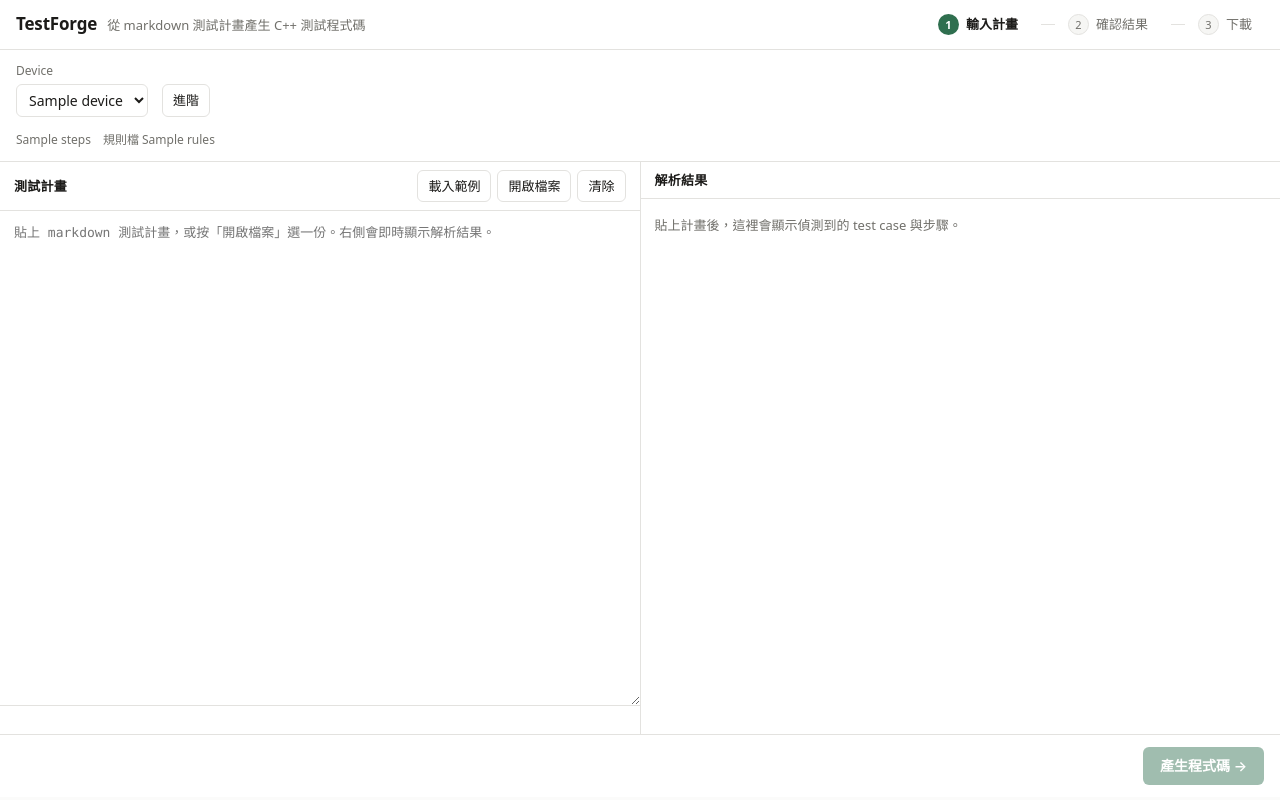
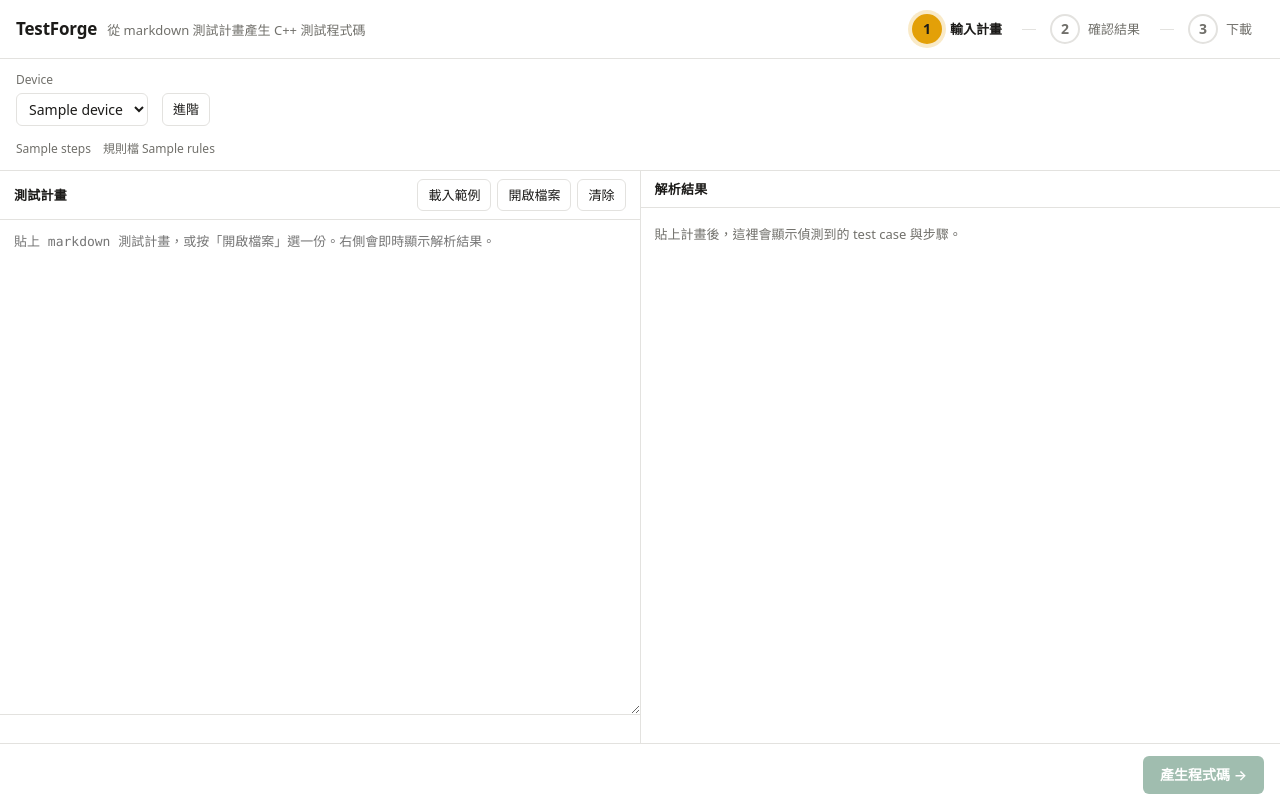
Before and after one commit to JonasHuang178/TestForge, a Python web app: template src/testforge/web/templates/index.html in a window 1280 px wide. Before the commit the page ends 785 px from the top, so only its background shows below. Run offline with Jinja, Linux system fonts and the light colour scheme; the template is opened without the code that fills it: most values are stand-ins (such as "Sample title", 1, 10 or a date in 2020).

Commit message:
Make the step circles carry the state, amber for the current one
The stepper's circles were small and green, the same colour the primary
button and the completed state already use, so the current step did not
stand out from a finished one. The circles are now the stepper's main
element: the one you are on is amber with a soft ring, finished ones
turn into a green tick, and the rest stay a grey outline.

The digit is wrapped so the tick replaces it rather than sitting beside
it on a completed step.

Verified in both colour schemes that the right circle is amber at each
of the three steps, measured after the transition settles rather than
during it.

Co-Authored-By: Claude Opus 5 <noreply@anthropic.com>
Claude-Session: https://claude.ai/code/session_01916pMKhEDzY1E3HAPa7im4

```diff
--- a/src/testforge/web/static/app.css
+++ b/src/testforge/web/static/app.css
@@ -6,6 +6,10 @@
   --muted: #71706b;
   --accent: #2f6f4f;
   --accent-text: #ffffff;
+  /* The step you are on. Dark text on amber, so the number stays readable. */
+  --step-current: #e3a008;
+  --step-current-text: #1c1b19;
+  --step-current-ring: rgba(227, 160, 8, 0.22);
   --error: #a8372c;
   --error-bg: #fdf0ee;
   --warn: #8a6111;
@@ -32,6 +36,9 @@
     --muted: #9a9892;
     --accent: #4f9f74;
     --accent-text: #0f1011;
+    --step-current: #f0b429;
+    --step-current-text: #17181a;
+    --step-current-ring: rgba(240, 180, 41, 0.18);
     --error: #e88578;
     --error-bg: #2c1f1d;
     --warn: #ddb45f;
@@ -80,13 +87,13 @@ body {
 .brand .muted { font-size: 13px; }
 
 .stepper {
-  display: flex; align-items: center; gap: 6px;
+  display: flex; align-items: center; gap: 4px;
   list-style: none; margin: 0; padding: 0;
   font-size: 13px; color: var(--muted);
 }
 .stepper li {
-  display: flex; align-items: center; gap: 7px;
-  padding: 4px 12px 4px 5px;
+  display: flex; align-items: center; gap: 8px;
+  padding: 4px 12px 4px 4px;
   border-radius: 999px;
 }
 /* The connector is drawn on the item rather than between them, so wrapping
@@ -95,21 +102,33 @@ body {
   content: ""; width: 14px; height: 1px;
   background: var(--border); margin-right: 6px;
 }
+/* The circle carries the state; the label beside it is a caption. */
 .stepper .n {
   display: inline-grid; place-items: center;
-  width: 21px; height: 21px; border-radius: 50%;
-  background: var(--code-bg); color: var(--muted);
-  font-size: 11px; font-variant-numeric: tabular-nums;
-  border: 1px solid var(--border);
+  width: 30px; height: 30px; border-radius: 50%;
+  background: var(--surface); color: var(--muted);
+  font-size: 14px; font-weight: 600; font-variant-numeric: tabular-nums;
+  border: 2px solid var(--border);
+  transition: background 120ms ease, border-color 120ms ease, color 120ms ease;
 }
+
 .stepper li.current { color: var(--text); font-weight: 600; }
 .stepper li.current .n {
-  background: var(--accent); color: var(--accent-text); border-color: transparent;
+  background: var(--step-current);
+  color: var(--step-current-text);
+  border-color: var(--step-current);
+  /* A soft ring, so the current circle reads as current at a glance even
+     where the page is dense. */
+  box-shadow: 0 0 0 4px var(--step-current-ring);
 }
+
 .stepper li.done .n {
   background: transparent; color: var(--accent); border-color: var(--accent);
 }
-.stepper li.done::after { content: "✓"; color: var(--accent); font-size: 11px; }
+.stepper li.done .n::after { content: "✓"; }
+.stepper li.done .n { font-size: 15px; }
+/* The number is replaced by the tick, not accompanied by it. */
+.stepper li.done .n span { display: none; }
 
 /* ---- controls ---- */
 
--- a/src/testforge/web/templates/index.html
+++ b/src/testforge/web/templates/index.html
@@ -16,9 +16,9 @@
   </div>
 
   <ol class="stepper" id="stepper">
-    <li data-step="1" class="current"><span class="n">1</span>輸入計畫</li>
-    <li data-step="2"><span class="n">2</span>確認結果</li>
-    <li data-step="3"><span class="n">3</span>下載</li>
+    <li data-step="1" class="current"><span class="n"><span>1</span></span>輸入計畫</li>
+    <li data-step="2"><span class="n"><span>2</span></span>確認結果</li>
+    <li data-step="3"><span class="n"><span>3</span></span>下載</li>
   </ol>
 </header>
 
```
Also changed, not shown: README.md.
